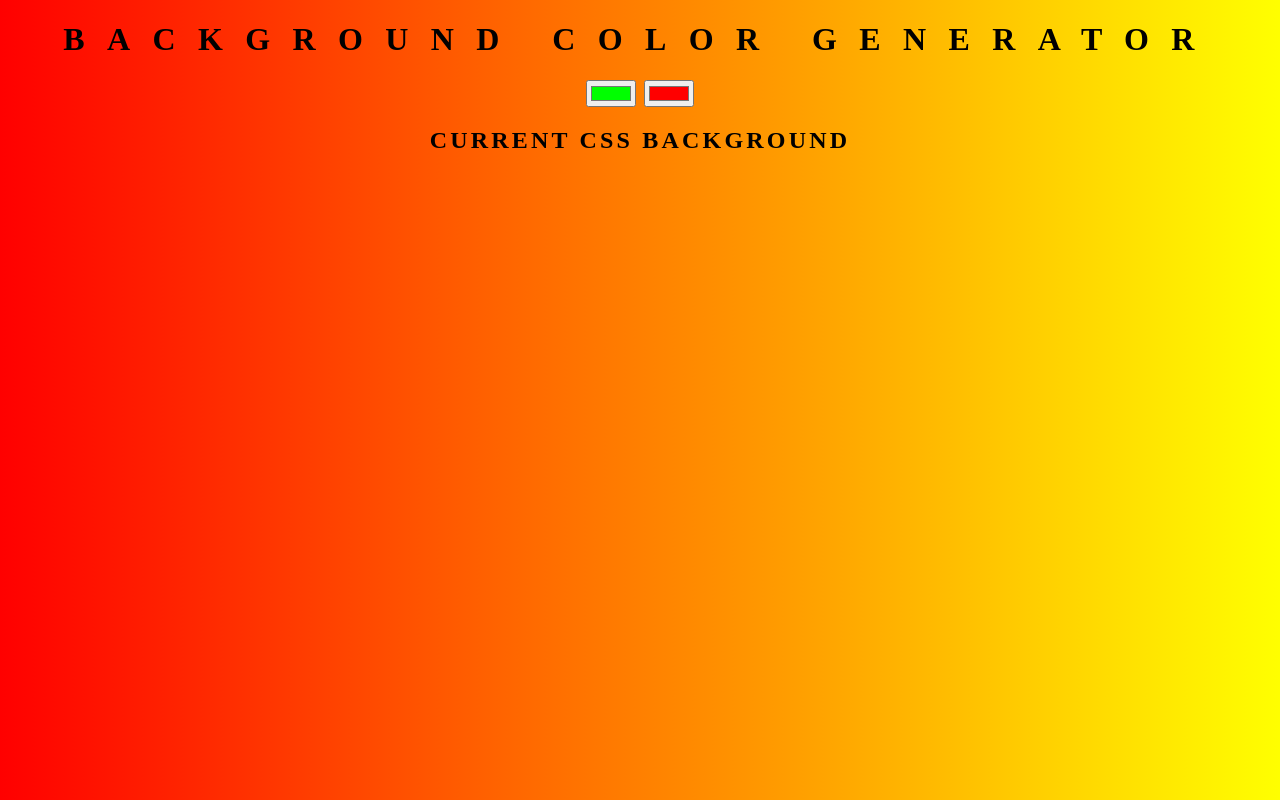
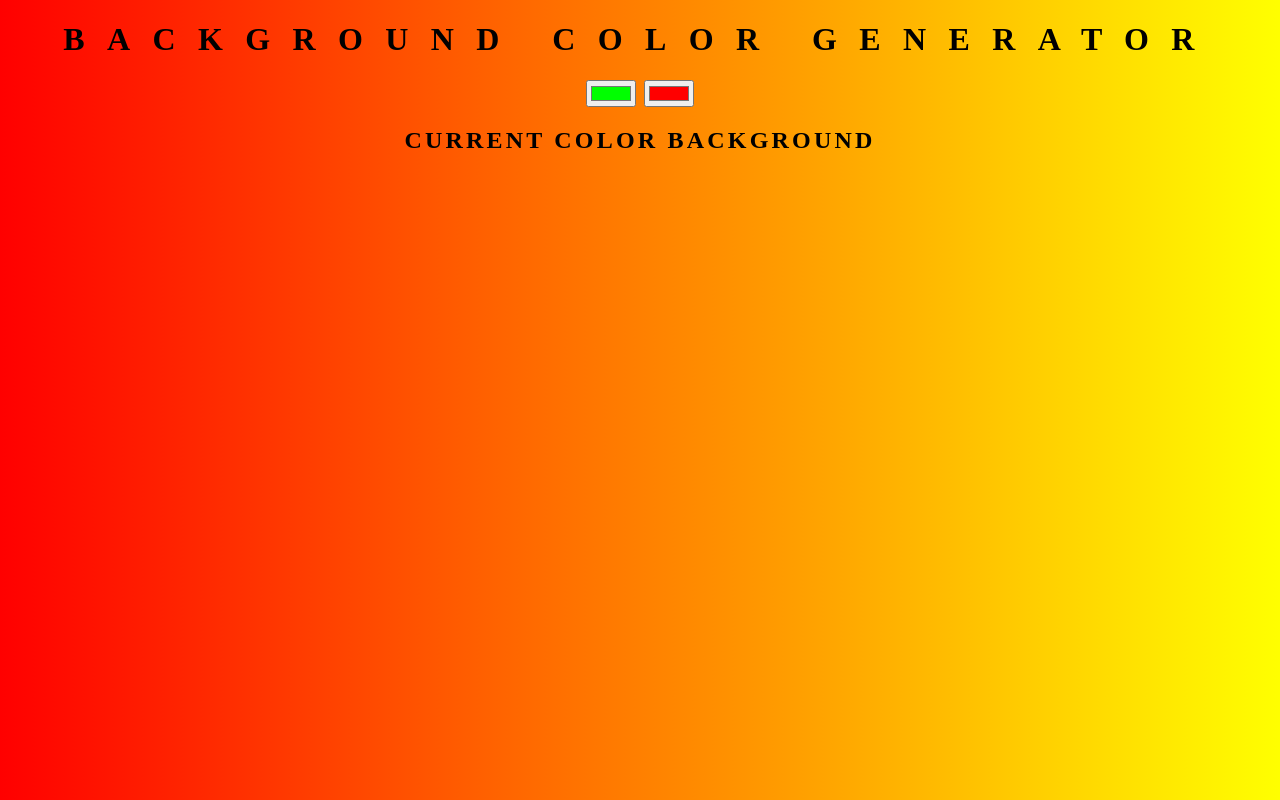
Before and after one commit to gianwebsites/background-generator, a plain HTML site: page index.html in a window 1280 px wide. Drawn offline with Linux system fonts and the light colour scheme.

Commit message:
changed secondary title

```diff
--- a/index.html
+++ b/index.html
@@ -10,7 +10,7 @@
 	<!-- BELOW IS THE INPUT TYPE "COLOR" -->
 	<input class="color1" type="color" name="color1" value="#00ff00">
 	<input class="color2" type="color" name="color2" value="#ff0000">
-	<h2>Current CSS Background</h2>
+	<h2>Current Color Background</h2>
 	<h3></h3>
 	<script type="text/javascript" src="script.js"></script>
 </body>
```
